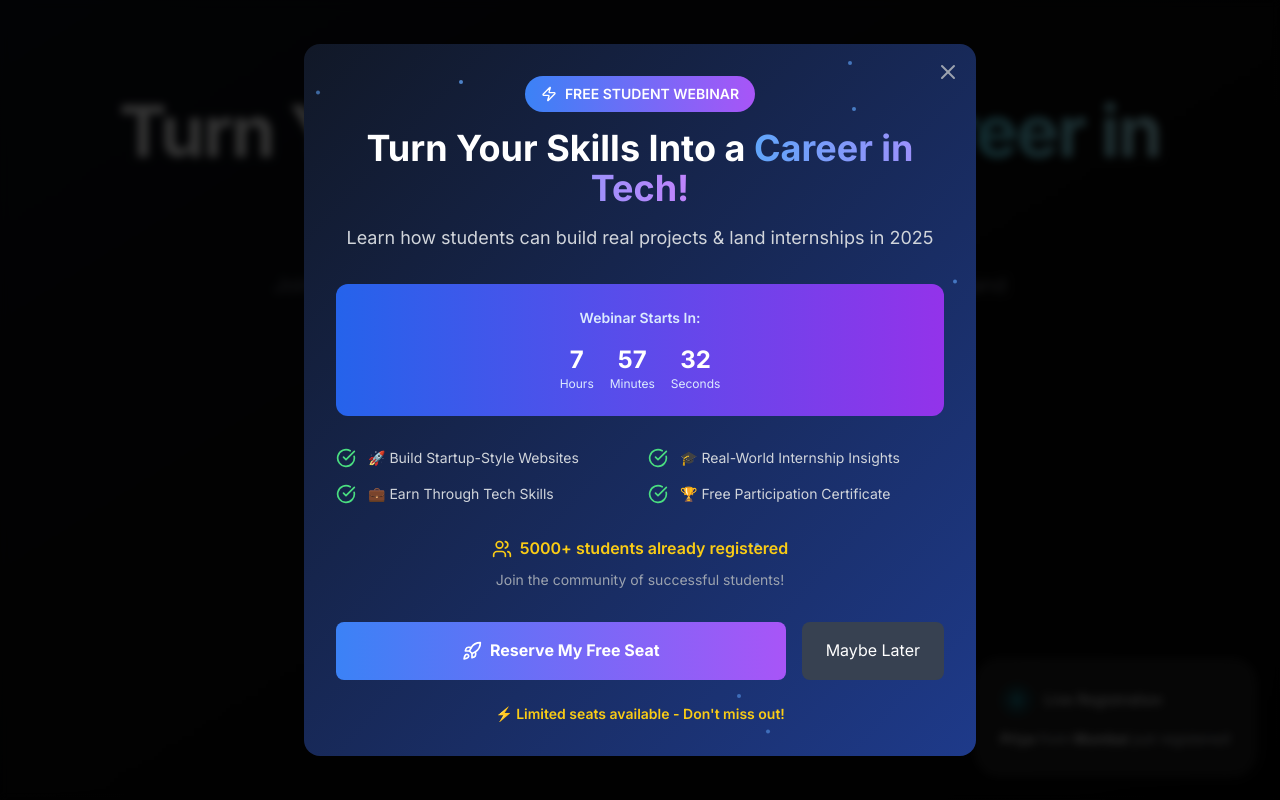
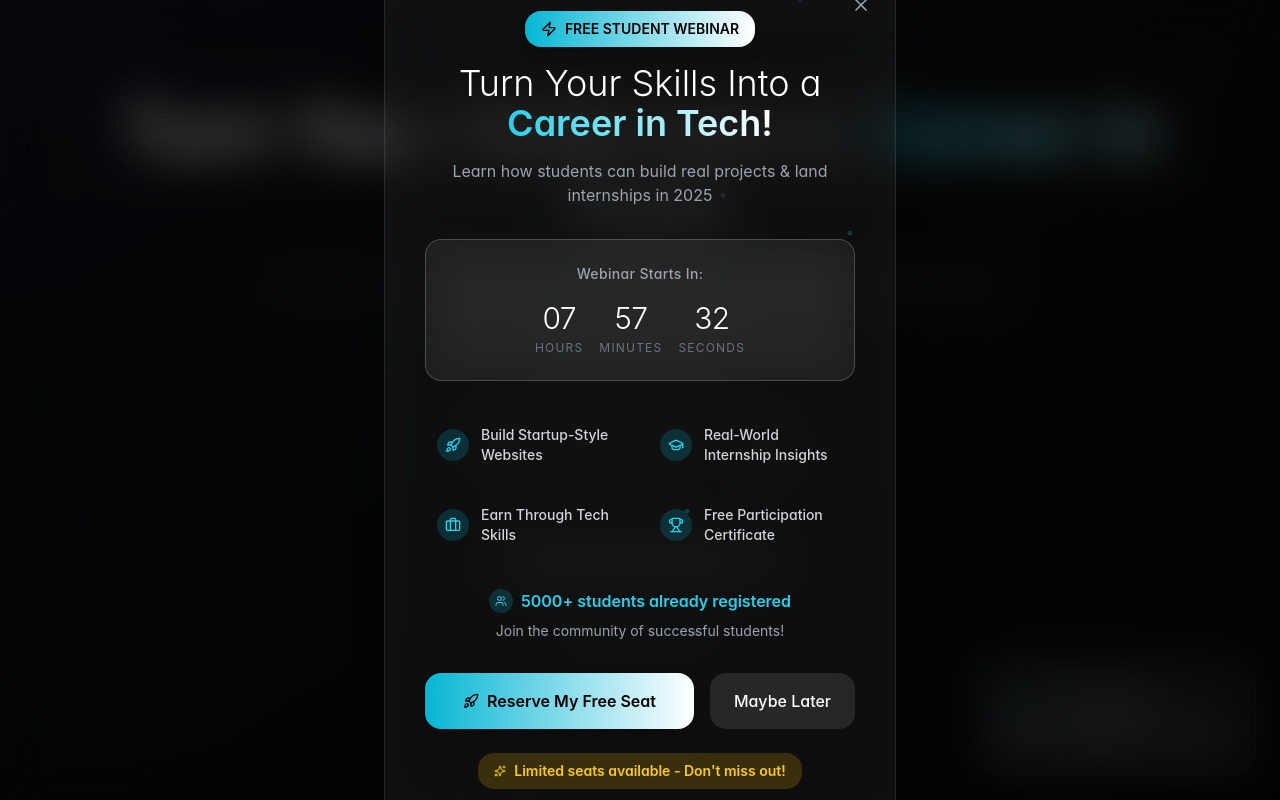
Before and after one commit to dhruvmarathe18/Datorque, a Next.js app: page /webinar in a window 1280 px wide. Shown: the top 800 px of the page. Built offline with nearby package versions, Linux system fonts and the light colour scheme.

Commit message:
almost_done

```diff
--- a/src/components/ui/webinar-popup.tsx
+++ b/src/components/ui/webinar-popup.tsx
@@ -2,7 +2,7 @@
 
 import { useState, useEffect } from 'react';
 import { motion, AnimatePresence } from 'framer-motion';
-import { X, Rocket, Zap, Users, CheckCircle } from 'lucide-react';
+import { X, Rocket, Zap, Users, Sparkles, GraduationCap, Briefcase, Trophy } from 'lucide-react';
 
 interface WebinarPopupProps {
   isOpen: boolean;
@@ -56,41 +56,45 @@ export function WebinarPopup({ isOpen, onClose }: WebinarPopupProps) {
           initial={{ opacity: 0 }}
           animate={{ opacity: 1 }}
           exit={{ opacity: 0 }}
-          className="fixed inset-0 bg-black/80 backdrop-blur-sm z-50 flex items-center justify-center p-4"
+          className="fixed inset-0 bg-black/60 backdrop-blur-xl z-50 flex items-center justify-center p-3 sm:p-4 md:p-6"
         >
           <motion.div
-            initial={{ scale: 0.8, opacity: 0 }}
-            animate={{ scale: 1, opacity: 1 }}
-            exit={{ scale: 0.8, opacity: 0 }}
-            transition={{ type: "spring", damping: 20, stiffness: 300 }}
-            className="bg-gradient-to-br from-gray-900 to-blue-900 rounded-2xl p-8 max-w-2xl w-full relative overflow-hidden"
+            initial={{ scale: 0.8, opacity: 0, y: 20 }}
+            animate={{ scale: 1, opacity: 1, y: 0 }}
+            exit={{ scale: 0.8, opacity: 0, y: 20 }}
+            transition={{ type: "spring", damping: 25, stiffness: 300 }}
+            className="backdrop-blur-xl bg-white/5 border border-white/10 rounded-3xl p-6 sm:p-8 md:p-10 max-w-lg w-full relative overflow-hidden shadow-2xl"
+            style={{ fontFamily: 'SF Pro Display, -apple-system, BlinkMacSystemFont, sans-serif' }}
           >
             {/* Close Button */}
-            <button
+            <motion.button
               onClick={onClose}
-              className="absolute top-4 right-4 text-gray-400 hover:text-white transition-colors"
+              whileHover={{ scale: 1.1 }}
+              whileTap={{ scale: 0.9 }}
+              className="absolute top-4 right-4 text-gray-400 hover:text-white transition-all duration-200 p-2 rounded-2xl hover:bg-white/10"
             >
-              <X className="w-6 h-6" />
-            </button>
+              <X className="w-5 h-5" />
+            </motion.button>
 
             {/* Floating Background Elements */}
             <div className="absolute inset-0 overflow-hidden pointer-events-none">
-              {[...Array(10)].map((_, i) => (
+              {[...Array(8)].map((_, i) => (
                 <motion.div
                   key={i}
-                  className="absolute w-1 h-1 bg-blue-400 rounded-full opacity-30"
+                  className="absolute w-1 h-1 bg-cyan-400/30 rounded-full"
                   style={{
                     left: `${Math.random() * 100}%`,
                     top: `${Math.random() * 100}%`,
                   }}
                   animate={{
-                    y: [0, -20, 0],
+                    y: [0, -30, 0],
                     opacity: [0.3, 0.8, 0.3],
+                    scale: [1, 1.2, 1],
                   }}
                   transition={{
-                    duration: 3 + Math.random() * 2,
+                    duration: 4 + Math.random() * 2,
                     repeat: Infinity,
-                    delay: Math.random() * 2,
+                    delay: Math.random() * 3,
                   }}
                 />
               ))}
@@ -98,31 +102,31 @@ export function WebinarPopup({ isOpen, onClose }: WebinarPopupProps) {
 
             <div className="relative z-10">
               {/* Header */}
-              <div className="text-center mb-8">
+              <div className="text-center mb-6 sm:mb-8">
                 <motion.div
                   initial={{ scale: 0 }}
                   animate={{ scale: 1 }}
                   transition={{ delay: 0.2, type: "spring", stiffness: 200 }}
-                  className="inline-flex items-center gap-2 bg-gradient-to-r from-blue-500 to-purple-500 text-white px-4 py-2 rounded-full text-sm font-semibold mb-4"
+                  className="inline-flex items-center gap-2 bg-gradient-to-r from-cyan-500 to-white text-black px-4 py-2 rounded-2xl text-xs sm:text-sm font-semibold mb-4 shadow-lg"
                 >
-                  <Zap className="w-4 h-4" />
+                  <Zap className="w-3 h-3 sm:w-4 sm:h-4" />
                   FREE STUDENT WEBINAR
                 </motion.div>
 
                 <motion.h1
-                  className="text-3xl md:text-4xl font-bold text-white mb-4"
+                  className="text-2xl sm:text-3xl md:text-4xl font-light text-white mb-3 sm:mb-4 leading-tight"
                   initial={{ opacity: 0, y: 20 }}
                   animate={{ opacity: 1, y: 0 }}
                   transition={{ delay: 0.3 }}
                 >
                   Turn Your Skills Into a{' '}
-                  <span className="bg-gradient-to-r from-blue-400 to-purple-400 bg-clip-text text-transparent">
+                  <span className="bg-gradient-to-r from-cyan-400 to-white bg-clip-text text-transparent font-semibold">
                     Career in Tech!
                   </span>
                 </motion.h1>
 
                 <motion.p
-                  className="text-gray-300 text-lg"
+                  className="text-gray-400 text-sm sm:text-base leading-relaxed"
                   initial={{ opacity: 0, y: 20 }}
                   animate={{ opacity: 1, y: 0 }}
                   transition={{ delay: 0.4 }}
@@ -133,80 +137,95 @@ export function WebinarPopup({ isOpen, onClose }: WebinarPopupProps) {
 
               {/* Countdown Timer */}
               <motion.div
-                className="bg-gradient-to-r from-blue-600 to-purple-600 rounded-xl p-6 mb-8"
+                className="backdrop-blur-xl bg-white/5 border border-white/20 rounded-2xl p-4 sm:p-6 mb-6 sm:mb-8"
                 initial={{ opacity: 0, scale: 0.9 }}
                 animate={{ opacity: 1, scale: 1 }}
                 transition={{ delay: 0.5 }}
               >
                 <div className="text-center mb-4">
-                  <p className="text-blue-100 text-sm font-semibold">Webinar Starts In:</p>
+                  <p className="text-gray-400 text-xs sm:text-sm font-medium tracking-wide">Webinar Starts In:</p>
                 </div>
-                <div className="flex justify-center gap-4">
+                <div className="flex justify-center gap-3 sm:gap-4">
                   {Object.entries(timeLeft).map(([unit, value]) => (
-                    <div key={unit} className="text-center">
-                      <div className="text-2xl font-bold text-white">{value}</div>
-                      <div className="text-xs text-blue-100 capitalize">{unit}</div>
-                    </div>
+                    <motion.div
+                      key={unit}
+                      className="text-center"
+                      whileHover={{ scale: 1.05 }}
+                      transition={{ type: "spring", stiffness: 300 }}
+                    >
+                      <div className="text-xl sm:text-2xl md:text-3xl font-light text-white mb-1 tracking-tight">
+                        {value.toString().padStart(2, '0')}
+                      </div>
+                      <div className="text-xs text-gray-500 uppercase tracking-widest">{unit}</div>
+                    </motion.div>
                   ))}
                 </div>
               </motion.div>
 
               {/* Benefits */}
               <motion.div
-                className="grid grid-cols-1 md:grid-cols-2 gap-4 mb-8"
+                className="grid grid-cols-1 sm:grid-cols-2 gap-3 sm:gap-4 mb-6 sm:mb-8"
                 initial={{ opacity: 0, y: 20 }}
                 animate={{ opacity: 1, y: 0 }}
                 transition={{ delay: 0.6 }}
               >
                 {[
-                  '🚀 Build Startup-Style Websites',
-                  '🎓 Real-World Internship Insights',
-                  '💼 Earn Through Tech Skills',
-                  '🏆 Free Participation Certificate'
+                  { icon: Rocket, text: 'Build Startup-Style Websites' },
+                  { icon: GraduationCap, text: 'Real-World Internship Insights' },
+                  { icon: Briefcase, text: 'Earn Through Tech Skills' },
+                  { icon: Trophy, text: 'Free Participation Certificate' }
                 ].map((benefit, index) => (
-                  <div key={index} className="flex items-center gap-3 text-gray-300">
-                    <CheckCircle className="w-5 h-5 text-green-400 flex-shrink-0" />
-                    <span className="text-sm">{benefit}</span>
-                  </div>
+                  <motion.div
+                    key={index}
+                    className="flex items-center gap-3 text-gray-300 p-3 rounded-2xl hover:bg-white/5 transition-all duration-200"
+                    whileHover={{ scale: 1.02 }}
+                  >
+                    <div className="w-8 h-8 rounded-2xl bg-cyan-500/20 flex items-center justify-center flex-shrink-0">
+                      <benefit.icon className="w-4 h-4 text-cyan-400" />
+                    </div>
+                    <span className="text-xs sm:text-sm font-medium">{benefit.text}</span>
+                  </motion.div>
                 ))}
               </motion.div>
 
               {/* Social Proof */}
               <motion.div
-                className="text-center mb-8"
+                className="text-center mb-6 sm:mb-8"
                 initial={{ opacity: 0 }}
                 animate={{ opacity: 1 }}
                 transition={{ delay: 0.7 }}
               >
-                <div className="flex items-center justify-center gap-2 text-yellow-400 mb-2">
-                  <Users className="w-5 h-5" />
-                  <span className="font-semibold">5000+ students already registered</span>
+                <div className="flex items-center justify-center gap-2 text-cyan-400 mb-2">
+                  <div className="w-6 h-6 rounded-2xl bg-cyan-500/20 flex items-center justify-center">
+                    <Users className="w-3 h-3" />
+                  </div>
+                  <span className="font-semibold text-sm sm:text-base">5000+ students already registered</span>
                 </div>
-                <p className="text-gray-400 text-sm">Join the community of successful students!</p>
+                <p className="text-gray-400 text-xs sm:text-sm">Join the community of successful students!</p>
               </motion.div>
 
               {/* CTA Buttons */}
               <motion.div
-                className="flex flex-col sm:flex-row gap-4"
+                className="flex flex-col sm:flex-row gap-3 sm:gap-4"
                 initial={{ opacity: 0, y: 20 }}
                 animate={{ opacity: 1, y: 0 }}
                 transition={{ delay: 0.8 }}
               >
                 <motion.button
                   onClick={handleRegister}
-                  whileHover={{ scale: 1.05 }}
-                  whileTap={{ scale: 0.95 }}
-                  className="flex-1 bg-gradient-to-r from-blue-500 to-purple-500 hover:from-blue-600 hover:to-purple-600 text-white font-bold py-4 px-6 rounded-lg transition-all duration-300 flex items-center justify-center gap-2"
+                  whileHover={{ scale: 1.02 }}
+                  whileTap={{ scale: 0.98 }}
+                  className="flex-1 bg-gradient-to-r from-cyan-500 to-white text-black font-semibold py-4 px-6 rounded-2xl transition-all duration-300 flex items-center justify-center gap-2 shadow-lg hover:shadow-xl"
                 >
-                  <Rocket className="w-5 h-5" />
-                  Reserve My Free Seat
+                  <Rocket className="w-4 h-4" />
+                  <span className="text-sm sm:text-base">Reserve My Free Seat</span>
                 </motion.button>
 
                 <motion.button
                   onClick={onClose}
-                  whileHover={{ scale: 1.05 }}
-                  whileTap={{ scale: 0.95 }}
-                  className="px-6 py-4 bg-gray-700 hover:bg-gray-600 text-white rounded-lg transition-colors"
+                  whileHover={{ scale: 1.02 }}
+                  whileTap={{ scale: 0.98 }}
+                  className="px-6 py-4 bg-white/10 hover:bg-white/20 text-white rounded-2xl transition-all duration-200 text-sm sm:text-base font-medium"
                 >
                   Maybe Later
                 </motion.button>
@@ -214,14 +233,17 @@ export function WebinarPopup({ isOpen, onClose }: WebinarPopupProps) {
 
               {/* Urgency */}
               <motion.div
-                className="text-center mt-6"
+                className="text-center mt-4 sm:mt-6"
                 initial={{ opacity: 0 }}
                 animate={{ opacity: 1 }}
                 transition={{ delay: 0.9 }}
               >
-                <p className="text-yellow-400 text-sm font-semibold">
-                  ⚡ Limited seats available - Don&apos;t miss out!
-                </p>
+                <div className="inline-flex items-center gap-2 bg-yellow-500/20 text-yellow-400 px-4 py-2 rounded-2xl">
+                  <Sparkles className="w-3 h-3" />
+                  <p className="text-xs sm:text-sm font-semibold">
+                    Limited seats available - Don&apos;t miss out!
+                  </p>
+                </div>
               </motion.div>
             </div>
           </motion.div>
```
